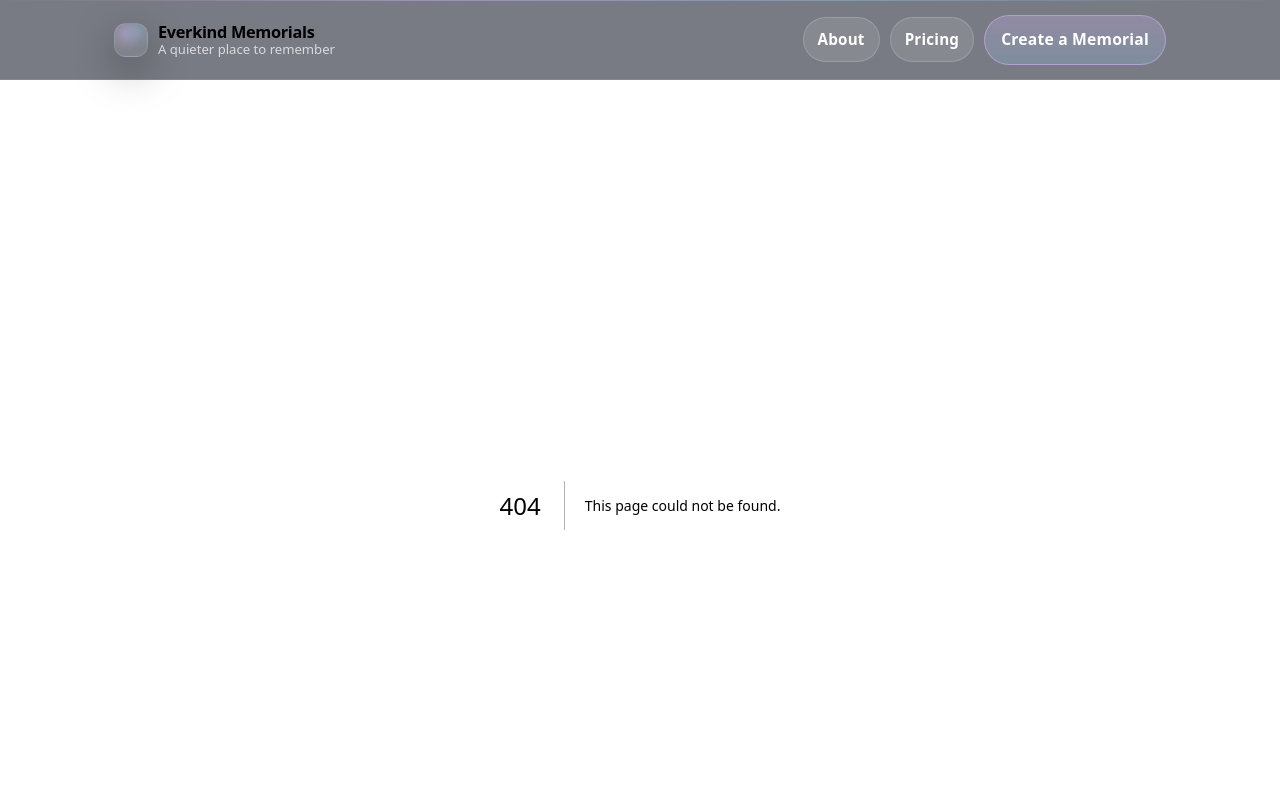
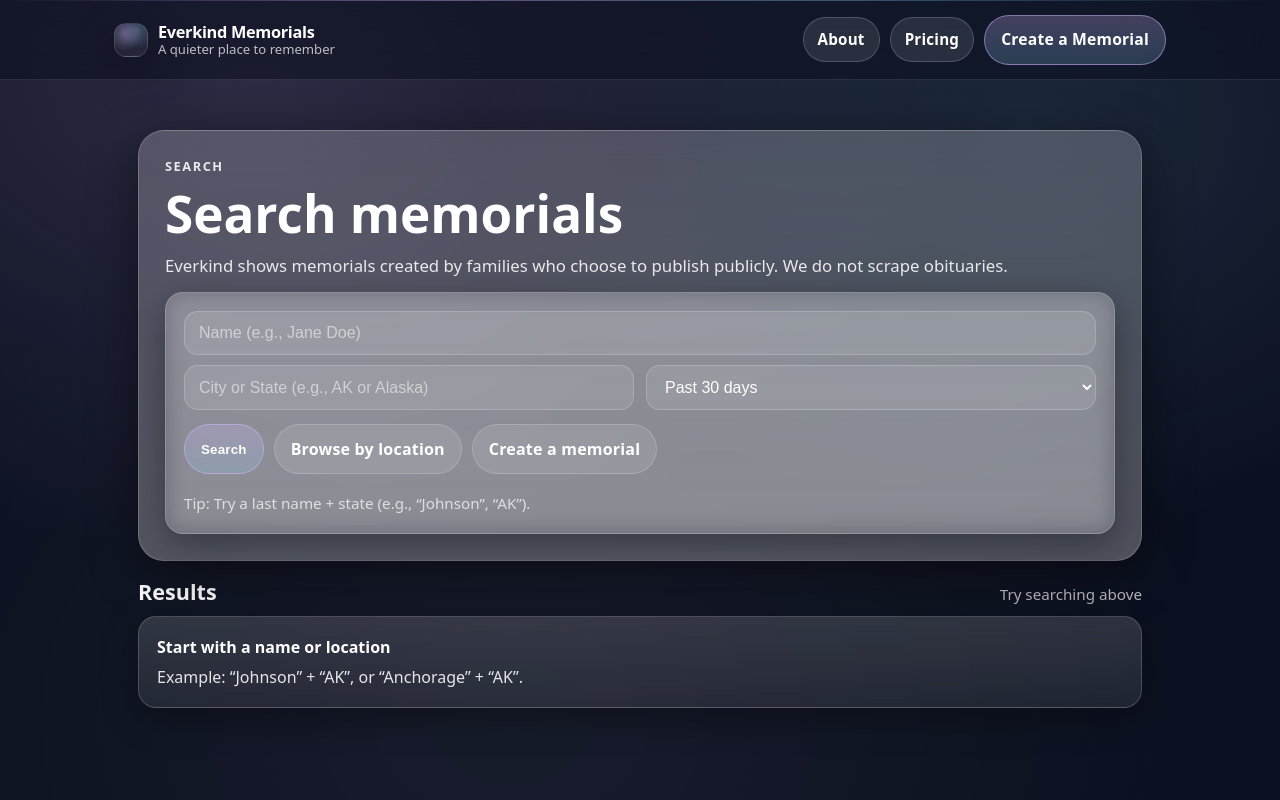
Before and after one commit to KristineMK72/everkind-memorials, a Next.js app: page /search in a window 1280 px wide. Before the commit this address had no page. Shown: the top 800 px of the page. Built offline with nearby package versions, Linux system fonts and the light colour scheme.

Commit message:
Create page.tsx

```diff
--- /dev/null
+++ b/app/search/page.tsx
@@ -0,0 +1,202 @@
+import Link from "next/link";
+
+type SearchResult = {
+  id: string;
+  name: string;
+  dates?: string;
+  location?: string; // "City, ST"
+  blurb?: string;
+  source?: "everkind" | "public";
+  href: string;
+};
+
+// MVP mock data (replace with DB later)
+const MOCK_RESULTS: SearchResult[] = [
+  {
+    id: "sample-1",
+    name: "Sample Name",
+    dates: "1950 – 2026",
+    location: "Minneapolis, MN",
+    blurb: "A life remembered with love and gratitude.",
+    source: "everkind",
+    href: "/examples",
+  },
+  {
+    id: "sample-2",
+    name: "Sample Name",
+    dates: "1942 – 2026",
+    location: "St. Paul, MN",
+    blurb: "Beloved parent, grandparent, and friend.",
+    source: "everkind",
+    href: "/examples",
+  },
+  {
+    id: "sample-3",
+    name: "Sample Name",
+    dates: "1968 – 2026",
+    location: "Duluth, MN",
+    blurb: "Known for kindness, humor, and steady faith.",
+    source: "everkind",
+    href: "/examples",
+  },
+];
+
+function normalize(s: string) {
+  return s.trim().toLowerCase();
+}
+
+function matches(hay: string | undefined, needle: string) {
+  if (!needle) return true;
+  return normalize(hay ?? "").includes(normalize(needle));
+}
+
+export default function SearchPage({
+  searchParams,
+}: {
+  searchParams?: { q?: string; location?: string; range?: string };
+}) {
+  const q = searchParams?.q ?? "";
+  const location = searchParams?.location ?? "";
+  const range = searchParams?.range ?? "30";
+
+  // Filter mock results for now
+  const results = MOCK_RESULTS.filter((r) => {
+    const nameOk = matches(r.name, q);
+    const locOk = matches(r.location, location);
+    return nameOk && locOk;
+  });
+
+  const hasQuery = Boolean(q.trim() || location.trim());
+
+  return (
+    <main>
+      <div className="container">
+        <section className="glass" style={{ padding: 26 }}>
+          <div className="kicker">Search</div>
+          <h1 className="h1" style={{ marginTop: 10 }}>
+            Search memorials
+          </h1>
+          <p className="p" style={{ maxWidth: 860 }}>
+            Everkind shows memorials created by families who choose to publish publicly.
+            We do not scrape obituaries.
+          </p>
+
+          <div style={{ height: 14 }} />
+
+          <div className="card" style={{ padding: 18 }}>
+            <form action="/search" method="GET" style={{ display: "grid", gap: 10 }}>
+              <div style={{ display: "grid", gap: 10 }}>
+                <input
+                  name="q"
+                  defaultValue={q}
+                  placeholder="Name (e.g., Jane Doe)"
+                  aria-label="Search by name"
+                />
+
+                <div className="row row2">
+                  <input
+                    name="location"
+                    defaultValue={location}
+                    placeholder="City or State (e.g., AK or Alaska)"
+                    aria-label="Search by location"
+                  />
+
+                  <select name="range" defaultValue={range} aria-label="Date range">
+                    <option value="7">Past 7 days</option>
+                    <option value="30">Past 30 days</option>
+                    <option value="365">Past year</option>
+                    <option value="all">All time</option>
+                  </select>
+                </div>
+              </div>
+
+              <div style={{ display: "flex", gap: 10, flexWrap: "wrap", marginTop: 4 }}>
+                <button type="submit" className="btn btnPrimary">
+                  Search
+                </button>
+                <Link className="btn" href="/locations">
+                  Browse by location
+                </Link>
+                <Link className="btn" href="/create-memorial?plan=free">
+                  Create a memorial
+                </Link>
+              </div>
+
+              <div style={{ marginTop: 8, color: "var(--muted2)", fontSize: "0.95rem" }}>
+                Tip: Try a last name + state (e.g., “Johnson”, “AK”).
+              </div>
+            </form>
+          </div>
+        </section>
+
+        <div style={{ height: 18 }} />
+
+        <section>
+          <div style={{ display: "flex", alignItems: "baseline", justifyContent: "space-between", gap: 12 }}>
+            <h2 className="h2" style={{ margin: 0 }}>
+              Results
+            </h2>
+            <div style={{ color: "var(--muted2)", fontSize: "0.95rem" }}>
+              {hasQuery ? `${results.length} match${results.length === 1 ? "" : "es"}` : "Try searching above"}
+            </div>
+          </div>
+
+          <div style={{ height: 10 }} />
+
+          {hasQuery ? (
+            results.length ? (
+              <div className="grid grid3">
+                {results.map((m) => (
+                  <article key={m.id} className="card" style={{ padding: 18 }}>
+                    <div style={{ fontWeight: 850 }}>{m.name}</div>
+                    <div style={{ color: "var(--muted)", marginTop: 6 }}>
+                      {m.dates ? `${m.dates} · ` : ""}
+                      {m.location ?? ""}
+                    </div>
+                    {m.blurb ? (
+                      <div style={{ color: "var(--muted)", marginTop: 10, lineHeight: 1.6 }}>
+                        {m.blurb}
+                      </div>
+                    ) : null}
+
+                    <div style={{ display: "flex", gap: 10, flexWrap: "wrap", marginTop: 12 }}>
+                      <Link className="btn btnPrimary" href={m.href}>
+                        View
+                      </Link>
+                      <Link className="btn" href="/create-memorial?plan=free">
+                        Create similar
+                      </Link>
+                    </div>
+                  </article>
+                ))}
+              </div>
+            ) : (
+              <div className="card" style={{ padding: 18 }}>
+                <div style={{ fontWeight: 850, marginBottom: 6 }}>No matches yet</div>
+                <div style={{ color: "var(--muted)" }}>
+                  Everkind only shows memorials created by families who choose to publish publicly.
+                  You can create one now.
+                </div>
+
+                <div style={{ height: 12 }} />
+
+                <Link className="btn btnPrimary" href="/create-memorial?plan=free">
+                  Create a memorial
+                </Link>
+              </div>
+            )
+          ) : (
+            <div className="card" style={{ padding: 18 }}>
+              <div style={{ fontWeight: 850, marginBottom: 6 }}>Start with a name or location</div>
+              <div style={{ color: "var(--muted)" }}>
+                Example: “Johnson” + “AK”, or “Anchorage” + “AK”.
+              </div>
+            </div>
+          )}
+        </section>
+
+        <div style={{ height: 26 }} />
+      </div>
+    </main>
+  );
+}
```
